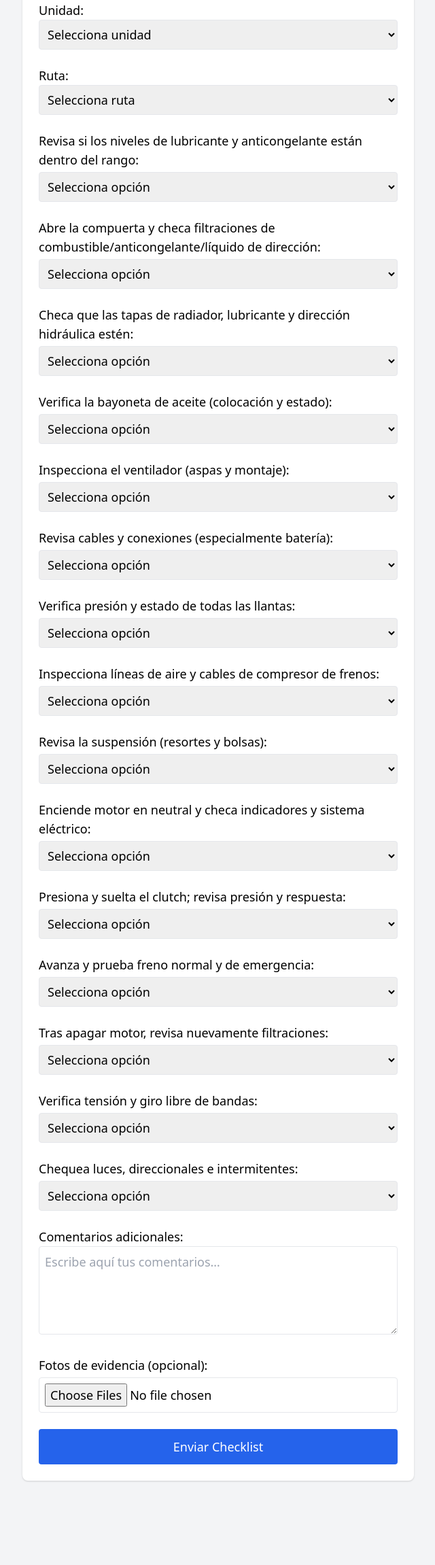
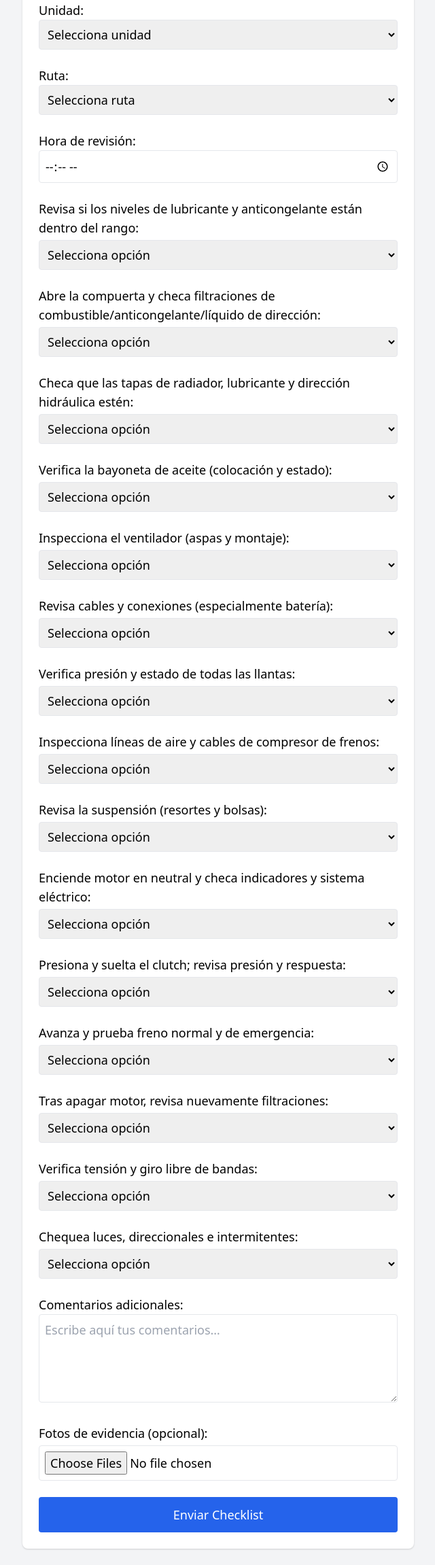
Before and after one commit to kiddyeyo/checklist-app, a FastAPI app: page /precheck in a window 1280 px wide. Shown: the part 203-2505 px from the top of the page at 68% size, without its empty margins (319-959 px from the left). Before the commit the page ends 2382 px from the top, so only its background shows below. Run offline with FastAPI, Linux system fonts and the light colour scheme.

Commit message:
Add time input to precheck form

```diff
--- a/app.py
+++ b/app.py
@@ -137,7 +137,8 @@ async def precheck_form(request: Request):
 async def submit_precheck(request: Request, photos: list[UploadFile] = File(None)):
     form = await request.form()
     now = datetime.now(ZoneInfo("America/Hermosillo"))
-    date_str, time_str = now.strftime("%Y-%m-%d"), now.strftime("%H:%M:%S")
+    date_str = now.strftime("%Y-%m-%d")
+    time_str = form.get("check_time") or now.strftime("%H:%M:%S")
 
     row = [
         date_str, time_str,
--- a/templates/precheck.html
+++ b/templates/precheck.html
@@ -41,6 +41,11 @@
             {% endfor %}
           </select>
         </div>
+        <div>
+          <label class="block font-medium text-lg">Hora de revisión:</label>
+          <input type="time" name="check_time" required
+                 class="w-full border p-2 rounded text-lg" />
+        </div>
       </div>
 
       <!-- Preguntas dinámicas -->
```
